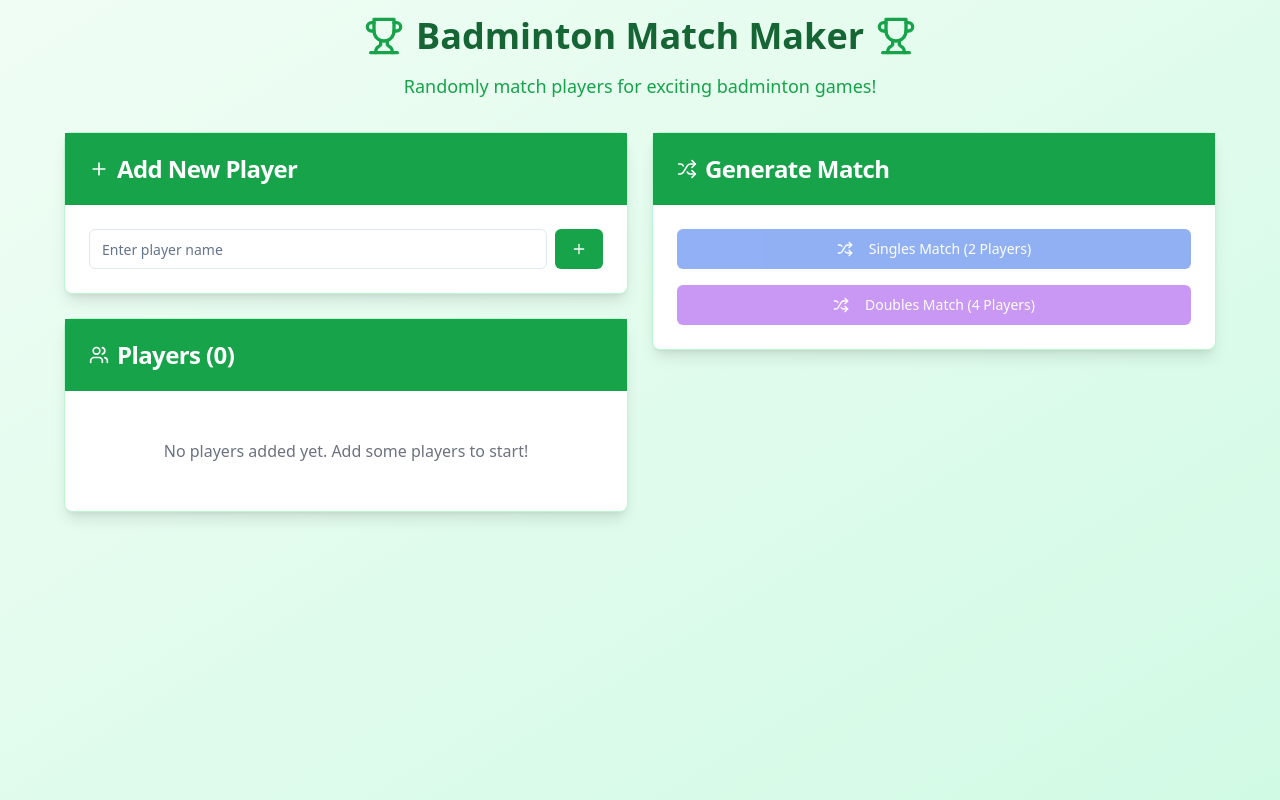
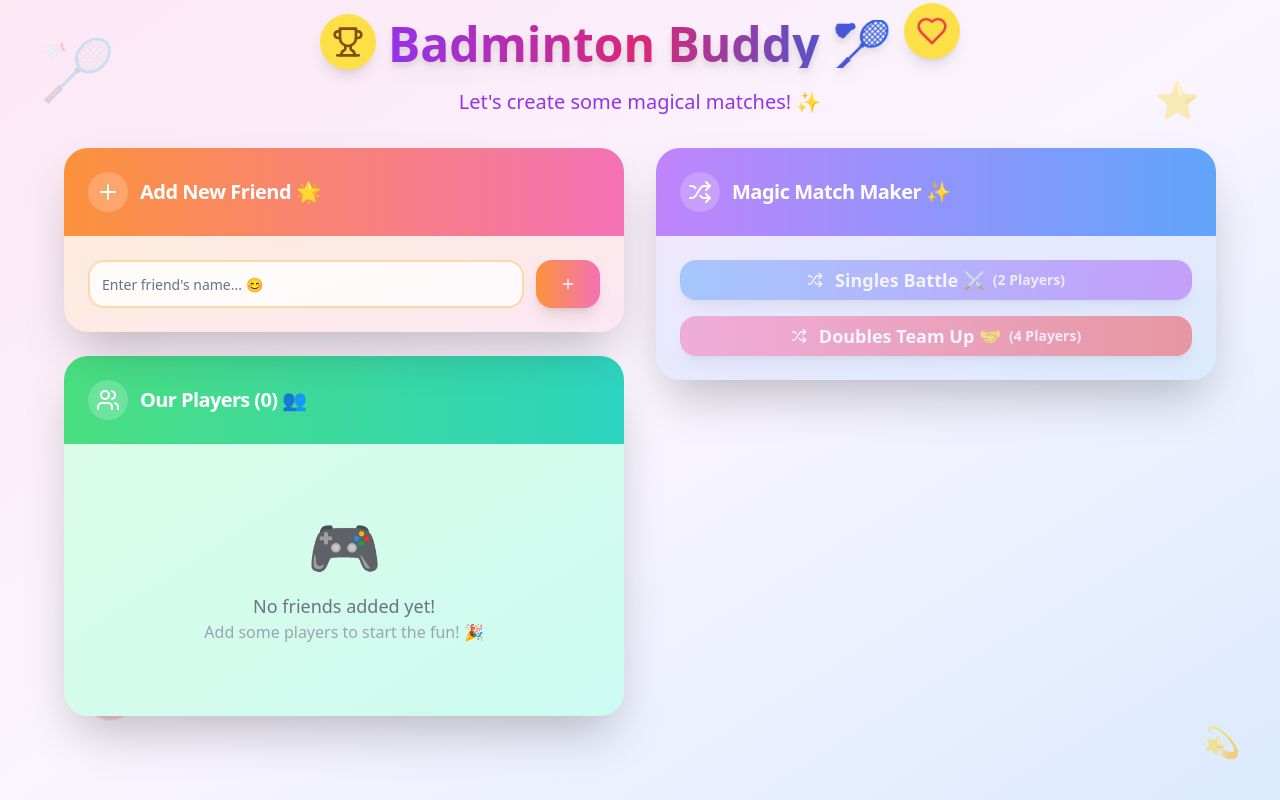
Before and after one commit to ujiik009/court-side-shuffle, a React (Vite) app: page / in a window 1280 px wide. Built offline with nearby package versions, Linux system fonts and the light colour scheme.

Commit message:
Refactor: Apply cartoon-like styling
Adjusts the application's visual style to a more friendly, cartoon-like aesthetic.

```diff
--- a/src/pages/Index.tsx
+++ b/src/pages/Index.tsx
@@ -1,6 +1,6 @@
 
 import React, { useState, useEffect } from 'react';
-import { Shuffle, Users, Plus, Trash2, Trophy } from 'lucide-react';
+import { Shuffle, Users, Plus, Trash2, Trophy, Heart, Star } from 'lucide-react';
 import { Button } from '@/components/ui/button';
 import { Input } from '@/components/ui/input';
 import { Card, CardContent, CardHeader, CardTitle } from '@/components/ui/card';
@@ -53,7 +53,7 @@ const Index = () => {
   const addPlayer = () => {
     if (!newPlayerName.trim()) {
       toast({
-        title: "Error",
+        title: "Oops! 🤔",
         description: "Please enter a player name",
         variant: "destructive"
       });
@@ -62,8 +62,8 @@ const Index = () => {
 
     if (players.some(player => player.name.toLowerCase() === newPlayerName.toLowerCase())) {
       toast({
-        title: "Error",
-        description: "Player already exists",
+        title: "Already here! 😊",
+        description: "This player is already in the game",
         variant: "destructive"
       });
       return;
@@ -79,8 +79,8 @@ const Index = () => {
     setNewPlayerName('');
 
     toast({
-      title: "Success",
-      description: `${newPlayer.name} added to the roster!`
+      title: "Welcome aboard! 🎉",
+      description: `${newPlayer.name} joined the fun!`
     });
   };
 
@@ -89,8 +89,8 @@ const Index = () => {
     setPlayers(players.filter(player => player.id !== playerId));
 
     toast({
-      title: "Player Removed",
-      description: `${playerToRemove?.name} has been removed from the roster`
+      title: "See you later! 👋",
+      description: `${playerToRemove?.name} has left the game`
     });
   };
 
@@ -99,7 +99,7 @@ const Index = () => {
 
     if (players.length < requiredPlayers) {
       toast({
-        title: "Not Enough Players",
+        title: "Need more friends! 👥",
         description: `You need at least ${requiredPlayers} players for ${matchType}`,
         variant: "destructive"
       });
@@ -121,8 +121,8 @@ const Index = () => {
     setMatchHistory([match, ...matchHistory]);
 
     toast({
-      title: "Match Generated!",
-      description: `${matchType.charAt(0).toUpperCase() + matchType.slice(1)} match ready to play!`
+      title: "Match time! 🏸✨",
+      description: `${matchType.charAt(0).toUpperCase() + matchType.slice(1)} match is ready to play!`
     });
   };
 
@@ -130,89 +130,117 @@ const Index = () => {
     setPlayers([]);
     setCurrentMatch(null);
     toast({
-      title: "All Players Cleared",
-      description: "Player roster has been reset"
+      title: "Fresh start! 🌟",
+      description: "All players cleared - ready for new friends!"
     });
   };
 
   return (
-    <div className="min-h-screen bg-gradient-to-br from-green-50 to-emerald-100 p-4">
-      <div className="max-w-6xl mx-auto">
+    <div className="min-h-screen bg-gradient-to-br from-pink-100 via-purple-50 to-blue-100 p-4 relative overflow-hidden">
+      {/* Floating decorative elements */}
+      <div className="absolute top-10 left-10 text-6xl opacity-20 animate-bounce">🏸</div>
+      <div className="absolute top-20 right-20 text-4xl opacity-20 animate-pulse">⭐</div>
+      <div className="absolute bottom-20 left-20 text-5xl opacity-20 animate-bounce delay-1000">🎯</div>
+      <div className="absolute bottom-10 right-10 text-3xl opacity-20 animate-pulse delay-500">💫</div>
+
+      <div className="max-w-6xl mx-auto relative z-10">
         {/* Header */}
         <div className="text-center mb-8">
           <div className="flex items-center justify-center gap-3 mb-4">
-            <Trophy className="w-10 h-10 text-green-600" />
-            <h1 className="text-4xl font-bold text-green-800">Badminton Match Maker</h1>
-            <Trophy className="w-10 h-10 text-green-600" />
+            <div className="bg-yellow-300 p-3 rounded-full shadow-lg animate-bounce">
+              <Trophy className="w-8 h-8 text-yellow-800" />
+            </div>
+            <h1 className="text-5xl font-bold bg-gradient-to-r from-purple-600 via-pink-600 to-blue-600 bg-clip-text text-transparent drop-shadow-lg">
+              Badminton Buddy 🏸
+            </h1>
+            <div className="bg-yellow-300 p-3 rounded-full shadow-lg animate-bounce delay-300">
+              <Heart className="w-8 h-8 text-red-500" />
+            </div>
           </div>
-          <p className="text-green-600 text-lg">Randomly match players for exciting badminton games!</p>
+          <p className="text-purple-600 text-xl font-medium">Let's create some magical matches! ✨</p>
         </div>
 
-        <div className="grid grid-cols-1 lg:grid-cols-2 gap-6">
+        <div className="grid grid-cols-1 lg:grid-cols-2 gap-8">
           {/* Left Column - Player Management */}
           <div className="space-y-6">
             {/* Add Player */}
-            <Card className="shadow-lg border-green-200">
-              <CardHeader className="bg-green-600 text-white">
-                <CardTitle className="flex items-center gap-2">
-                  <Plus className="w-5 h-5" />
-                  Add New Player
+            <Card className="shadow-2xl border-0 bg-gradient-to-br from-orange-100 to-pink-100 transform hover:scale-105 transition-all duration-300 rounded-3xl">
+              <CardHeader className="bg-gradient-to-r from-orange-400 to-pink-400 text-white rounded-t-3xl">
+                <CardTitle className="flex items-center gap-3 text-xl">
+                  <div className="bg-white/20 p-2 rounded-full">
+                    <Plus className="w-6 h-6" />
+                  </div>
+                  Add New Friend 🌟
                 </CardTitle>
               </CardHeader>
               <CardContent className="p-6">
-                <div className="flex gap-2">
+                <div className="flex gap-3">
                   <Input
-                    placeholder="Enter player name"
+                    placeholder="Enter friend's name... 😊"
                     value={newPlayerName}
                     onChange={(e) => setNewPlayerName(e.target.value)}
                     onKeyPress={(e) => e.key === 'Enter' && addPlayer()}
-                    className="flex-1"
+                    className="flex-1 rounded-2xl border-2 border-orange-200 focus:border-orange-400 h-12 text-lg bg-white/80"
                   />
-                  <Button onClick={addPlayer} className="bg-green-600 hover:bg-green-700">
-                    <Plus className="w-4 h-4" />
+                  <Button
+                    onClick={addPlayer}
+                    className="bg-gradient-to-r from-orange-400 to-pink-400 hover:from-orange-500 hover:to-pink-500 rounded-2xl h-12 px-6 shadow-lg transform hover:scale-105 transition-all duration-200"
+                  >
+                    <Plus className="w-5 h-5" />
                   </Button>
                 </div>
               </CardContent>
             </Card>
 
             {/* Player List */}
-            <Card className="shadow-lg border-green-200">
-              <CardHeader className="bg-green-600 text-white">
+            <Card className="shadow-2xl border-0 bg-gradient-to-br from-green-100 to-teal-100 rounded-3xl">
+              <CardHeader className="bg-gradient-to-r from-green-400 to-teal-400 text-white rounded-t-3xl">
                 <CardTitle className="flex items-center justify-between">
-                  <div className="flex items-center gap-2">
-                    <Users className="w-5 h-5" />
-                    Players ({players.length})
+                  <div className="flex items-center gap-3">
+                    <div className="bg-white/20 p-2 rounded-full">
+                      <Users className="w-6 h-6" />
+                    </div>
+                    <span className="text-xl">Our Players ({players.length}) 👥</span>
                   </div>
                   {players.length > 0 && (
                     <Button
                       variant="outline"
                       size="sm"
                       onClick={clearAllPlayers}
-                      className="text-white border-white hover:bg-white hover:text-green-600"
+                      className="text-white border-white/50 hover:bg-white hover:text-green-600 rounded-2xl shadow-lg"
                     >
-                      Clear All
+                      Clear All ✨
                     </Button>
                   )}
                 </CardTitle>
               </CardHeader>
-              <CardContent className="p-4">
+              <CardContent className="p-6">
                 {players.length === 0 ? (
-                  <p className="text-gray-500 text-center py-8">No players added yet. Add some players to start!</p>
+                  <div className="text-center py-12">
+                    <div className="text-6xl mb-4">🎮</div>
+                    <p className="text-gray-500 text-lg">No friends added yet!</p>
+                    <p className="text-gray-400">Add some players to start the fun! 🎉</p>
+                  </div>
                 ) : (
-                  <div className="space-y-2 max-h-60 overflow-y-auto">
-                    {players.map((player) => (
+                  <div className="space-y-3 max-h-60 overflow-y-auto">
+                    {players.map((player, index) => (
                       <div
                         key={player.id}
-                        className="flex items-center justify-between p-3 bg-green-50 rounded-lg hover:bg-green-100 transition-colors"
+                        className="flex items-center justify-between p-4 bg-white rounded-2xl hover:bg-green-50 transition-all duration-200 shadow-md transform hover:scale-105 border-2 border-green-200"
                       >
-                        <span className="font-medium text-green-800">{player.name}</span>
+                        <div className="flex items-center gap-3">
+                          <div className="bg-gradient-to-r from-green-400 to-teal-400 text-white w-10 h-10 rounded-full flex items-center justify-center font-bold text-lg">
+                            {index + 1}
+                          </div>
+                          <span className="font-bold text-green-800 text-lg">{player.name}</span>
+                        </div>
                         <Button
                           variant="ghost"
                           size="sm"
                           onClick={() => removePlayer(player.id)}
-                          className="text-red-500 hover:text-red-700 hover:bg-red-50"
+                          className="text-red-400 hover:text-red-600 hover:bg-red-50 rounded-full w-10 h-10 p-0"
                         >
-                          <Trash2 className="w-4 h-4" />
+                          <Trash2 className="w-5 h-5" />
                         </Button>
                       </div>
                     ))}
@@ -225,79 +253,97 @@ const Index = () => {
           {/* Right Column - Match Generation */}
           <div className="space-y-6">
             {/* Match Generation */}
-            <Card className="shadow-lg border-green-200">
-              <CardHeader className="bg-green-600 text-white">
-                <CardTitle className="flex items-center gap-2">
-                  <Shuffle className="w-5 h-5" />
-                  Generate Match
+            <Card className="shadow-2xl border-0 bg-gradient-to-br from-purple-100 to-blue-100 rounded-3xl">
+              <CardHeader className="bg-gradient-to-r from-purple-400 to-blue-400 text-white rounded-t-3xl">
+                <CardTitle className="flex items-center gap-3 text-xl">
+                  <div className="bg-white/20 p-2 rounded-full animate-spin-slow">
+                    <Shuffle className="w-6 h-6" />
+                  </div>
+                  Magic Match Maker ✨
                 </CardTitle>
               </CardHeader>
               <CardContent className="p-6 space-y-4">
                 <Button
                   onClick={() => generateRandomMatch('singles')}
                   disabled={players.length < 2}
-                  className="w-full bg-blue-600 hover:bg-blue-700 text-white py-3"
+                  className="w-full bg-gradient-to-r from-blue-400 to-purple-500 hover:from-blue-500 hover:to-purple-600 text-white py-4 text-lg font-bold rounded-2xl shadow-lg transform hover:scale-105 transition-all duration-200 disabled:opacity-50 disabled:transform-none"
                 >
-                  <Shuffle className="w-4 h-4 mr-2" />
-                  Singles Match (2 Players)
+                  <div className="flex items-center justify-center gap-3">
+                    <Shuffle className="w-5 h-5" />
+                    <span>Singles Battle ⚔️</span>
+                  </div>
+                  <div className="text-sm opacity-90">(2 Players)</div>
                 </Button>
                 <Button
                   onClick={() => generateRandomMatch('doubles')}
                   disabled={players.length < 4}
-                  className="w-full bg-purple-600 hover:bg-purple-700 text-white py-3"
+                  className="w-full bg-gradient-to-r from-pink-400 to-red-500 hover:from-pink-500 hover:to-red-600 text-white py-4 text-lg font-bold rounded-2xl shadow-lg transform hover:scale-105 transition-all duration-200 disabled:opacity-50 disabled:transform-none"
                 >
-                  <Shuffle className="w-4 h-4 mr-2" />
-                  Doubles Match (4 Players)
+                  <div className="flex items-center justify-center gap-3">
+                    <Shuffle className="w-5 h-5" />
+                    <span>Doubles Team Up 🤝</span>
+                  </div>
+                  <div className="text-sm opacity-90">(4 Players)</div>
                 </Button>
               </CardContent>
             </Card>
 
             {/* Current Match */}
             {currentMatch && (
-              <Card className="shadow-lg border-green-200 animate-in slide-in-from-right">
-                <CardHeader className="bg-gradient-to-r from-yellow-500 to-orange-500 text-white">
-                  <CardTitle className="flex items-center gap-2">
-                    <Trophy className="w-5 h-5" />
-                    Current Match - {currentMatch.type.charAt(0).toUpperCase() + currentMatch.type.slice(1)}
+              <Card className="shadow-2xl border-0 bg-gradient-to-br from-yellow-100 to-orange-100 animate-in slide-in-from-right rounded-3xl">
+                <CardHeader className="bg-gradient-to-r from-yellow-400 to-orange-400 text-white rounded-t-3xl">
+                  <CardTitle className="flex items-center gap-3 text-xl">
+                    <div className="bg-white/20 p-2 rounded-full animate-pulse">
+                      <Trophy className="w-6 h-6" />
+                    </div>
+                    <span>Current Match - {currentMatch.type.charAt(0).toUpperCase() + currentMatch.type.slice(1)} 🏆</span>
                   </CardTitle>
                 </CardHeader>
                 <CardContent className="p-6">
                   {currentMatch.type === 'singles' ? (
-                    <div className="flex items-center justify-center">
-                      <div className="text-center">
-                        <div className="flex items-center gap-4">
-                          <div className="bg-blue-100 p-4 rounded-lg">
-                            <p className="font-bold text-blue-800">{currentMatch.players[0].name}</p>
-                          </div>
-                          <span className="text-2xl font-bold text-gray-600">VS</span>
-                          <div className="bg-red-100 p-4 rounded-lg">
-                            <p className="font-bold text-red-800">{currentMatch.players[1].name}</p>
-                          </div>
+                    <div className="text-center">
+                      <div className="flex items-center justify-center gap-6">
+                        <div className="bg-gradient-to-br from-blue-200 to-blue-300 p-6 rounded-3xl shadow-lg transform hover:scale-105 transition-all duration-200">
+                          <div className="text-3xl mb-2">🥊</div>
+                          <p className="font-bold text-blue-800 text-lg">{currentMatch.players[0].name}</p>
+                        </div>
+                        <div className="text-4xl font-bold text-orange-600 animate-pulse">⚡VS⚡</div>
+                        <div className="bg-gradient-to-br from-red-200 to-red-300 p-6 rounded-3xl shadow-lg transform hover:scale-105 transition-all duration-200">
+                          <div className="text-3xl mb-2">🥊</div>
+                          <p className="font-bold text-red-800 text-lg">{currentMatch.players[1].name}</p>
                         </div>
                       </div>
                     </div>
                   ) : (
-                    <div className="text-center">
-                      <div className="mb-4">
-                        <h4 className="font-bold text-lg mb-2 text-blue-800">Team 1</h4>
-                        <div className="bg-blue-100 p-3 rounded-lg">
-                          <p className="font-medium">{currentMatch.players[0].name}</p>
-                          <p className="font-medium">{currentMatch.players[1].name}</p>
+                    <div className="text-center space-y-6">
+                      <div className="bg-gradient-to-br from-blue-200 to-blue-300 p-6 rounded-3xl shadow-lg">
+                        <div className="flex items-center justify-center gap-2 mb-3">
+                          <Star className="w-6 h-6 text-blue-600" />
+                          <h4 className="font-bold text-xl text-blue-800">Team Blue 💙</h4>
+                          <Star className="w-6 h-6 text-blue-600" />
+                        </div>
+                        <div className="space-y-2">
+                          <p className="font-bold text-blue-700 text-lg">{currentMatch.players[0].name}</p>
+                          <p className="font-bold text-blue-700 text-lg">{currentMatch.players[1].name}</p>
                         </div>
                       </div>
-                      <span className="text-2xl font-bold text-gray-600 block mb-4">VS</span>
-                      <div>
-                        <h4 className="font-bold text-lg mb-2 text-red-800">Team 2</h4>
-                        <div className="bg-red-100 p-3 rounded-lg">
-                          <p className="font-medium">{currentMatch.players[2].name}</p>
-                          <p className="font-medium">{currentMatch.players[3].name}</p>
+                      <div className="text-4xl font-bold text-orange-600 animate-pulse">⚡VS⚡</div>
+                      <div className="bg-gradient-to-br from-red-200 to-red-300 p-6 rounded-3xl shadow-lg">
+                        <div className="flex items-center justify-center gap-2 mb-3">
+                          <Star className="w-6 h-6 text-red-600" />
+                          <h4 className="font-bold text-xl text-red-800">Team Red ❤️</h4>
+                          <Star className="w-6 h-6 text-red-600" />
+                        </div>
+                        <div className="space-y-2">
+                          <p className="font-bold text-red-700 text-lg">{currentMatch.players[2].name}</p>
+                          <p className="font-bold text-red-700 text-lg">{currentMatch.players[3].name}</p>
                         </div>
                       </div>
                     </div>
                   )}
-                  <div className="mt-4 text-center">
-                    <p className="text-sm text-gray-500">
-                      Generated: {new Date(currentMatch.timestamp).toLocaleString()}
+                  <div className="mt-6 text-center bg-white/50 p-3 rounded-2xl">
+                    <p className="text-sm text-gray-600 font-medium">
+                      🕐 Generated: {new Date(currentMatch.timestamp).toLocaleString()}
                     </p>
                   </div>
                 </CardContent>
@@ -306,22 +352,32 @@ const Index = () => {
 
             {/* Match History */}
             {matchHistory.length > 0 && (
-              <Card className="shadow-lg border-green-200">
-                <CardHeader className="bg-green-600 text-white">
-                  <CardTitle>Recent Matches</CardTitle>
+              <Card className="shadow-2xl border-0 bg-gradient-to-br from-indigo-100 to-purple-100 rounded-3xl">
+                <CardHeader className="bg-gradient-to-r from-indigo-400 to-purple-400 text-white rounded-t-3xl">
+                  <CardTitle className="flex items-center gap-3">
+                    <div className="bg-white/20 p-2 rounded-full">
+                      <Star className="w-6 h-6" />
+                    </div>
+                    Recent Adventures 📚
+                  </CardTitle>
                 </CardHeader>
-                <CardContent className="p-4">
-                  <div className="space-y-2 max-h-40 overflow-y-auto">
-                    {matchHistory.slice(0, 5).map((match) => (
-                      <div key={match.id} className="bg-gray-50 p-3 rounded-lg">
-                        <div className="flex justify-between items-center">
-                          <span className="font-medium capitalize">{match.type}</span>
-                          <span className="text-xs text-gray-500">
+                <CardContent className="p-6">
+                  <div className="space-y-3 max-h-40 overflow-y-auto">
+                    {matchHistory.slice(0, 5).map((match, index) => (
+                      <div key={match.id} className="bg-white p-4 rounded-2xl shadow-md border-2 border-indigo-200 hover:border-indigo-300 transition-colors">
+                        <div className="flex justify-between items-center mb-2">
+                          <div className="flex items-center gap-2">
+                            <span className="bg-indigo-400 text-white px-3 py-1 rounded-full text-sm font-bold">
+                              #{index + 1}
+                            </span>
+                            <span className="font-bold capitalize text-indigo-800">{match.type} 🏸</span>
+                          </div>
+                          <span className="text-xs text-gray-500 bg-gray-100 px-2 py-1 rounded-full">
                             {new Date(match.timestamp).toLocaleDateString()}
                           </span>
                         </div>
-                        <p className="text-sm text-gray-600">
-                          {match.players.map(p => p.name).join(' vs ')}
+                        <p className="text-sm text-gray-700 font-medium">
+                          {match.players.map(p => p.name).join(' ⚡ ')}
                         </p>
                       </div>
                     ))}
```
